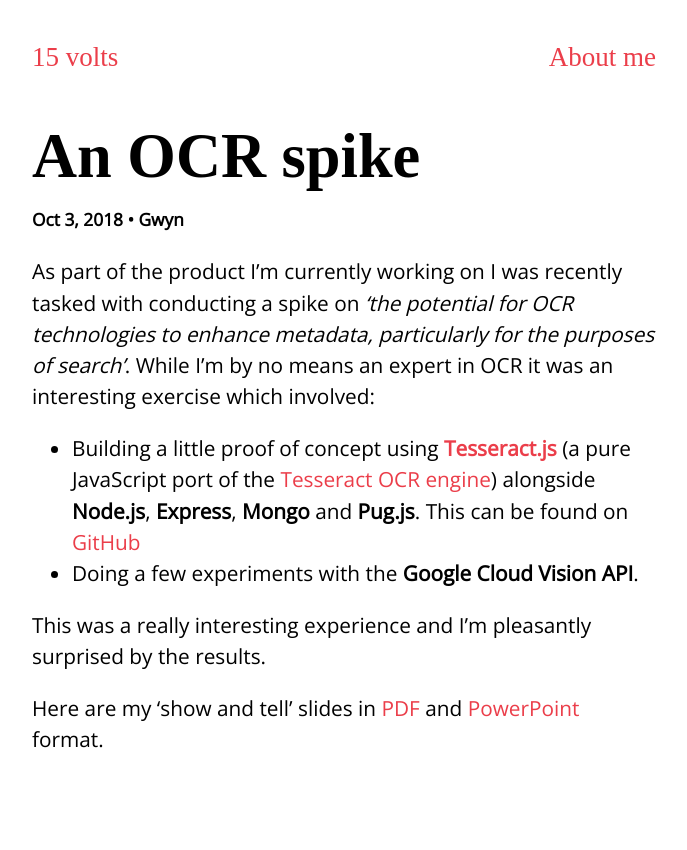
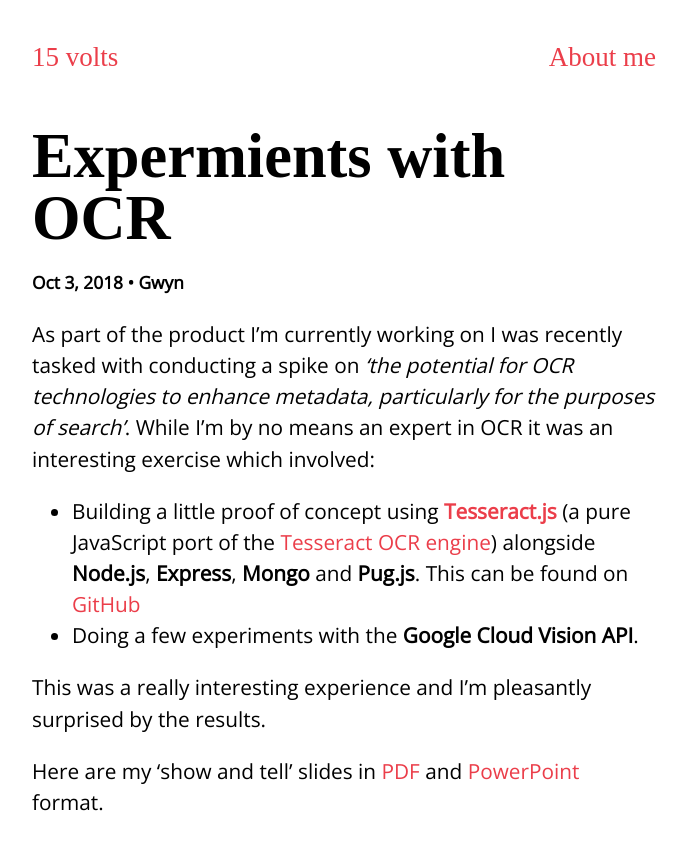
Before and after one commit to gtvj/gtvj.github.io, a Jekyll site: the page built from _posts/2018-10-03-experiments-with-ocr.md, in a window 1280 px wide. Shown: the top 850 px of the page, without its empty margins (296-983 px from the left). Built offline with Jekyll 4.4.1, drawn with Linux system fonts in a browser that asks for light colours; some web fonts are replaced.

Commit message:
Housekeeping: changes to file and post names

```diff
--- a/_posts/2018-10-03-an-ocr-spike.md
+++ b/_posts/2018-10-03-experiments-with-ocr.md
@@ -1,5 +1,5 @@
 ---
-title: An OCR spike
+title: Expermients with OCR
 date: 2018-10-03
 author: Gwyn
 layout: post
```
Also changed, not shown: _posts/2018-10-07-simple-recursion-example.md (renamed from _posts/2018-10-03-an-ocr-spike-new.md).
